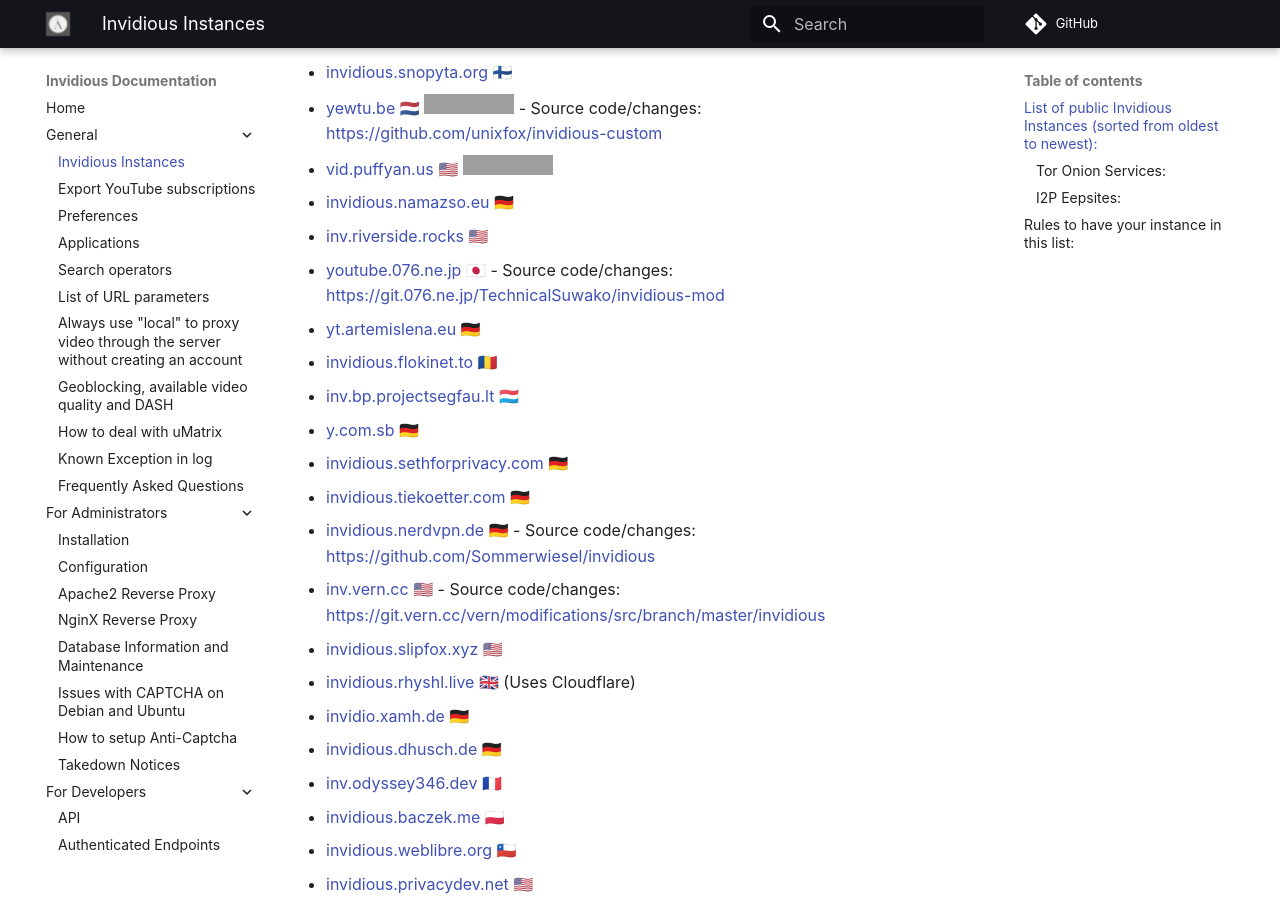
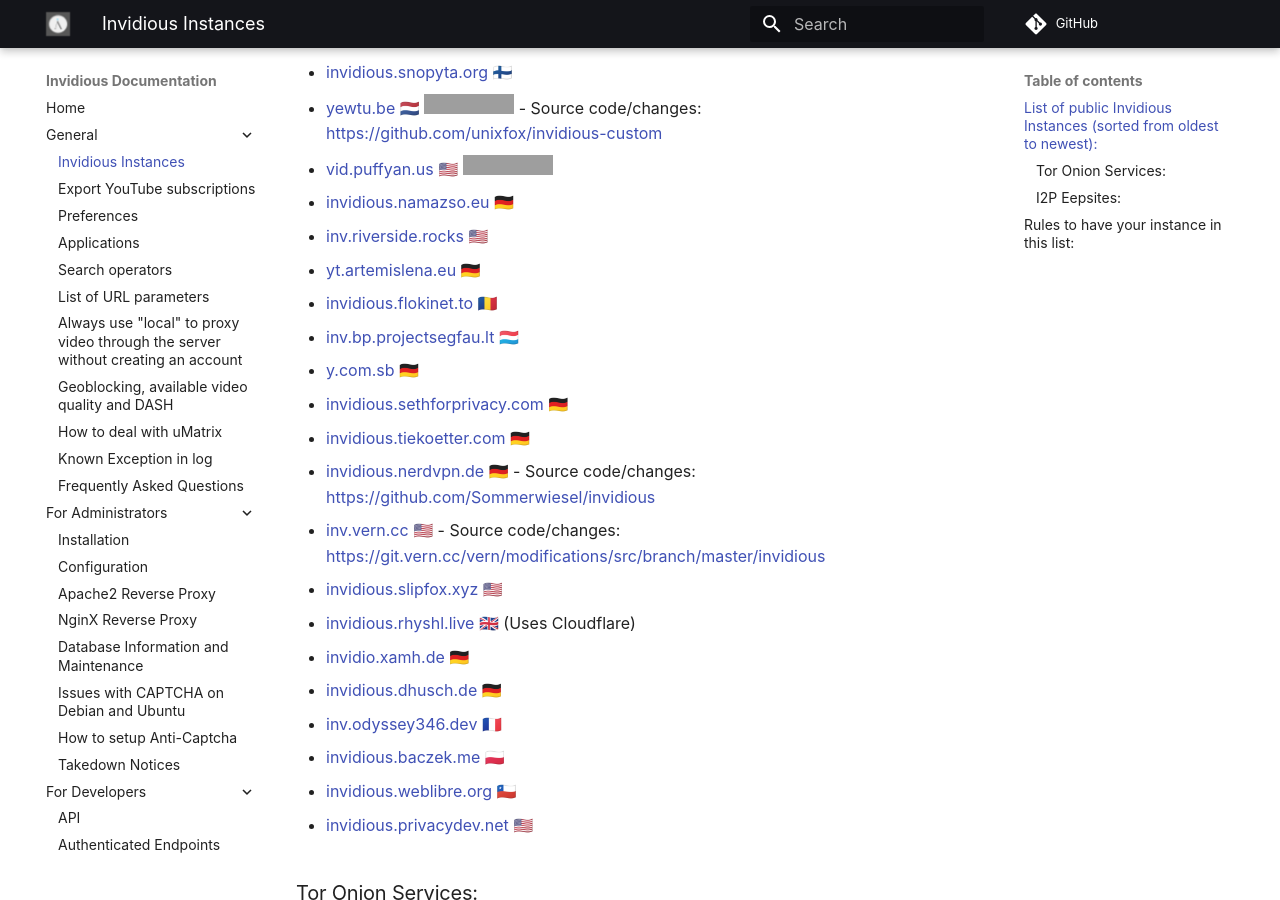
Before and after one commit to iv-org/documentation, an MkDocs documentation site: the page built from docs/instances.md, in a window 1280 px wide and 900 px high, scrolled down 388 px. Built offline with MkDocs 1.6.1 and Material for MkDocs 9.7.7, drawn with Linux system fonts in a browser that asks for light colours; comment, search, counter and statistics services are not loaded; grey boxes are pictures that could not be loaded.

Commit message:
Removing youtube.076.ne.jp out of date

```diff
--- a/docs/instances.md
+++ b/docs/instances.md
@@ -17,8 +17,6 @@
 * [invidious.namazso.eu](https://invidious.namazso.eu) 🇩🇪
 
 * [inv.riverside.rocks](https://inv.riverside.rocks) 🇺🇸
-
-* [youtube.076.ne.jp](https://youtube.076.ne.jp) 🇯🇵 - Source code/changes: https://git.076.ne.jp/TechnicalSuwako/invidious-mod
 
 * [yt.artemislena.eu](https://yt.artemislena.eu) 🇩🇪
 
```
